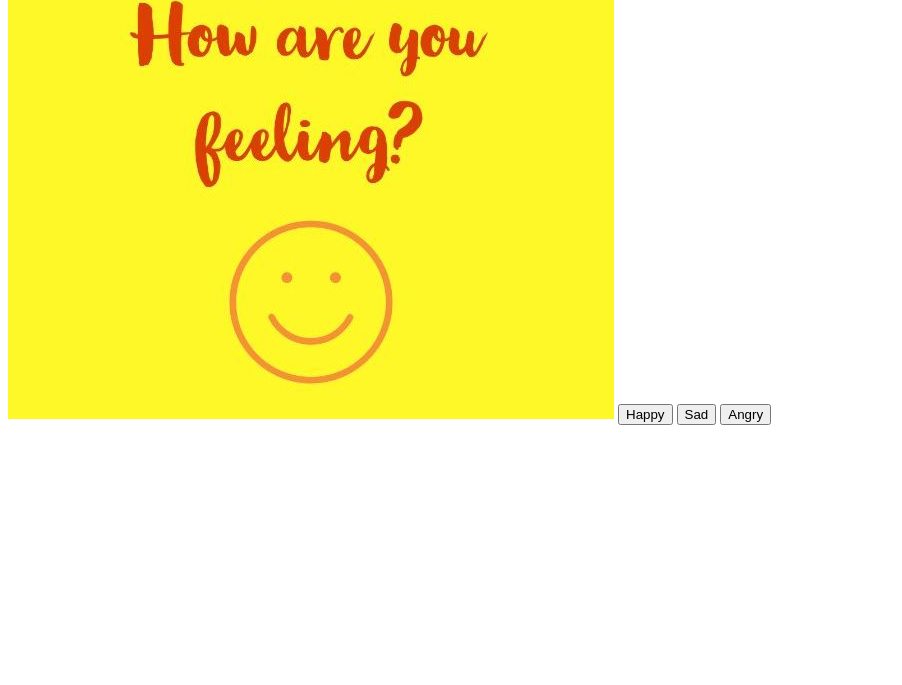
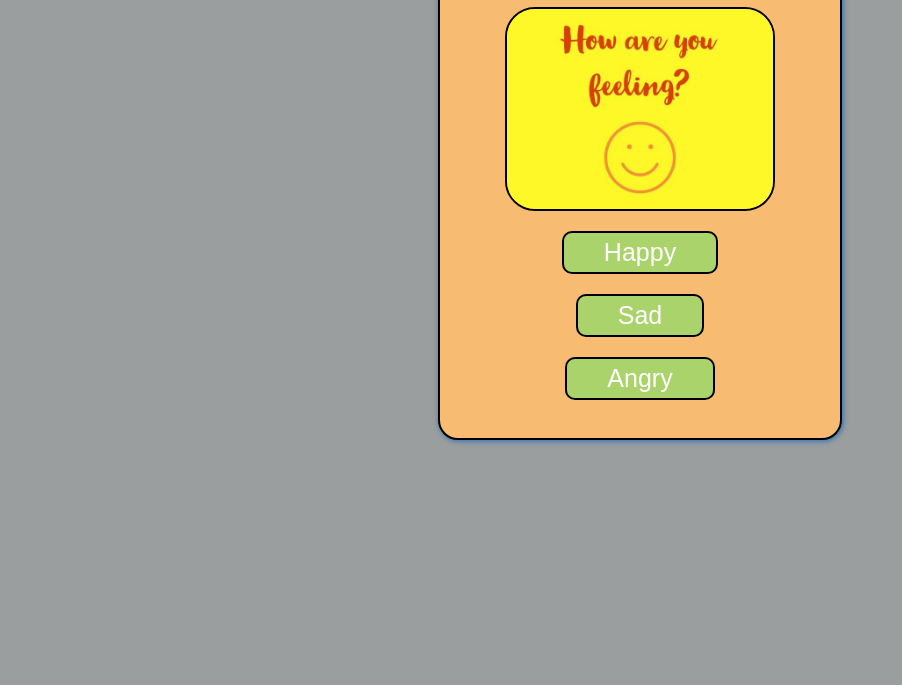
Before and after one commit to SiddheshwarKale/Mood_Switcher, a plain HTML site: page index.html in a window 1280 px wide. Shown: the part 115-800 px from the top of the page, without its empty margins (0-902 px from the left). Drawn offline with Linux system fonts and the light colour scheme.

Commit message:
css file added

```diff
--- a/index.html
+++ b/index.html
@@ -3,7 +3,82 @@
   <head>
     <meta charset="UTF-8" />
     <meta name="viewport" content="width=device-width, initial-scale=1.0" />
-    <title>Mood Switcher</title>
+    <title>Bulb Toggler</title>
+    <style>
+      body {
+        background-color: rgb(154, 158, 158);
+      }
+      h1 {
+        text-align: center;
+        color: #003380;
+      }
+      .container {
+        width: 400px;
+        border: 1px solid grey;
+        display: block;
+        margin: 40px auto;
+        box-shadow: 1px 1px 5px 0.5px #3674b5;
+        background-color: rgb(247, 187, 113);
+        border: black solid 2px;
+        border-radius: 20px;
+      }
+      .image {
+        height: 200px;
+        display: block;
+        margin: 20px auto;
+        border: solid black 2px;
+        border-radius: 30px;
+      }
+      .btn-happy {
+        font-size: 25px;
+        display: block;
+        margin: 20px auto;
+        background-color: #abd36c;
+        color: white;
+        padding: 5px 40px;
+        border-radius: 10px;
+
+        border: solid black 2px;
+      }
+      .btn-angry {
+        font-size: 25px;
+        display: block;
+        margin: 20px auto;
+        background-color: #abd36c;
+        color: white;
+        padding: 5px 40px;
+        border-radius: 10px;
+
+        border: solid black 2px;
+      }
+      .btn-sad {
+        font-size: 25px;
+        display: block;
+        margin: 20px auto;
+        background-color: #abd36c;
+        color: rgb(255, 255, 255);
+        padding: 5px 40px;
+        border-radius: 10px;
+
+        border: solid black 2px;
+      }
+      .text {
+        text-align: center;
+        font-size: 20px;
+        margin-bottom: 50px;
+        margin-top: 30px;
+        color: #001433;
+      }
+
+      @media (max-width: 500px) {
+        .container {
+          width: 80%;
+        }
+        .image {
+          height: 170px;
+        }
+      }
+    </style>
   </head>
   <body>
     <div class="container">
```
